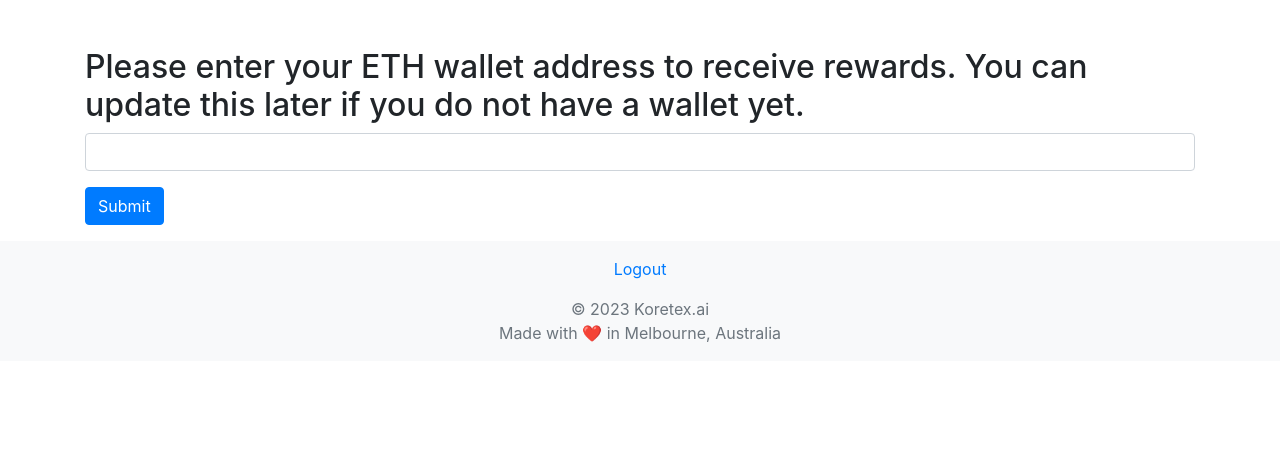
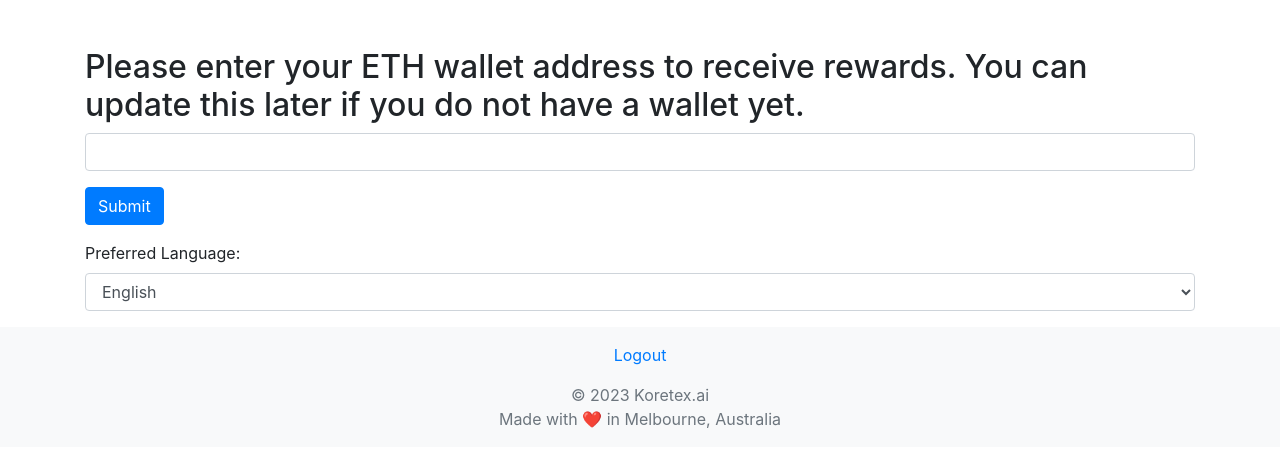
Before and after one commit to moreshk/django-postgres, a Django app: page /onboarding_wallet/ in a window 1280 px wide. Shown: the part 76-543 px from the top of the page. Run offline with Django 4.2, Linux system fonts and the light colour scheme; the visitor is signed in with stand-in values (Sample User, id 1); some libraries are stand-ins or nearby versions.

Commit message:
language field added

```diff
--- a/users/models.py
+++ b/users/models.py
@@ -53,7 +53,7 @@ class CustomUser(AbstractUser):
     referral_code = models.CharField(max_length=20, unique=True, null=True, blank=True)
     referred_by = models.ForeignKey('self', on_delete=models.SET_NULL, null=True, blank=True)
     referral_slots = models.IntegerField(default=2)
-    completed_courses = models.ManyToManyField(Course, related_name='completed_by_users')
+    completed_courses = models.ManyToManyField(Course, related_name='completed_by_users', blank=True)
 
     LANGUAGE_CHOICES = (
         ('English', 'English'),
--- a/users/templates/users/onboarding_wallet.html
+++ b/users/templates/users/onboarding_wallet.html
@@ -10,4 +10,12 @@
     <button type="submit" class="btn btn-primary mb-3" value="Submit">Submit</button>
 </form>
 
+<div class="form-group">
+    <label for="language">Preferred Language:</label>
+    <select class="form-control" id="language" name="language">
+        <option value="English" selected>English</option>
+        <option value="Marathi">Marathi</option>
+    </select>
+</div>
+
 {% endblock %}
--- a/users/views.py
+++ b/users/views.py
@@ -293,8 +293,10 @@ def register_with_referral(request, code):
 def onboarding_wallet(request):
     if request.method == 'POST':
         wallet = request.POST.get('wallet')
+        language = request.POST.get('language')
         if wallet:
             request.user.wallet = wallet
+            request.user.language = language
             request.user.has_completed_onboarding = True  # Set the onboarding complete flag to True
 
             # Fetch the bonuses from the GlobalSettings
```
Also changed, not shown: users/migrations/0026_alter_customuser_completed_courses.py (added).
